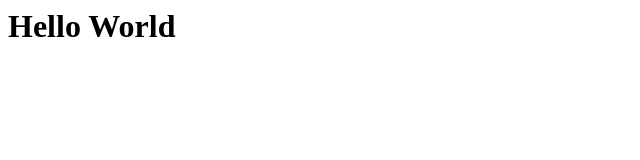
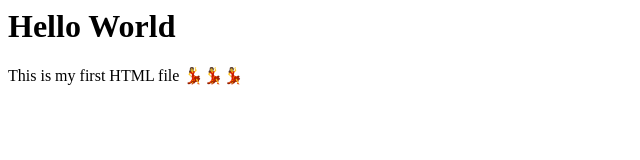
Before and after one commit to ifeoluwashola/app, a plain HTML site: page index.html in a window 1280 px wide. Shown: the whole page, without its empty margins (0-640 px from the left). Drawn offline with Linux system fonts and the light colour scheme.

Commit message:
Added another line

```diff
--- a/index.html
+++ b/index.html
@@ -1 +1,2 @@
 <h1> Hello World </h1>
+<p>This is my first HTML file 💃💃💃</p>
```
